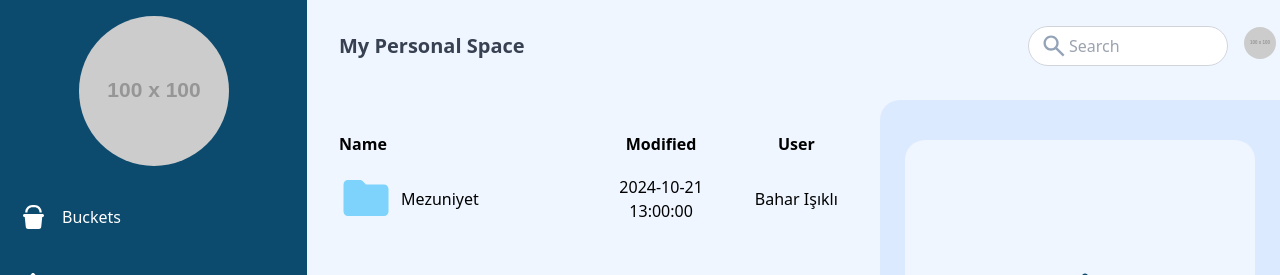
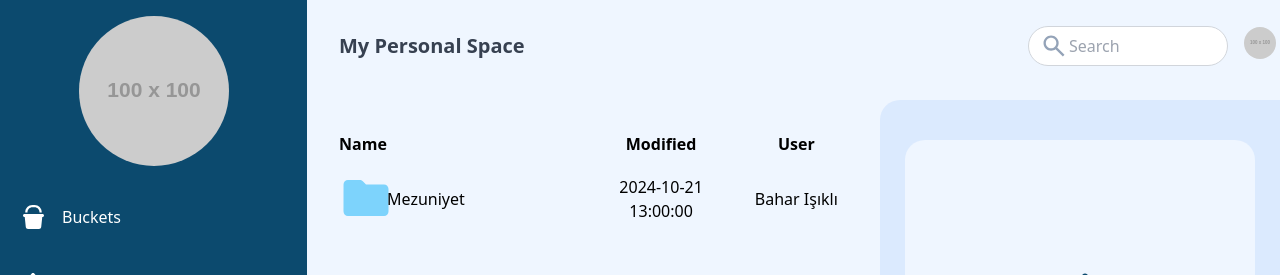
Before and after one commit to droplite-app/ui, a React (Vite) app: page / in a window 1280 px wide. Shown: the top 275 px of the page. Built offline with nearby package versions, Linux system fonts and the light colour scheme.

Commit message:
repositioned texts

```diff
--- a/src/components/File/FileItem.tsx
+++ b/src/components/File/FileItem.tsx
@@ -3,6 +3,7 @@ import FolderIcon from "../../assets/Icons/FolderIcon";
 import ImageIcon from "../../assets/Icons/ImageIcon";
 import VideoIcon from "../../assets/Icons/VideoIcon";
 import FileIcon from "../../assets/Icons/FileIcon";
+
 export interface FileItemProps {
   item: {
     id: number;
@@ -50,9 +51,9 @@ const FileItem: React.FC<FileItemProps> = ({ item, onClick }) => {
       {!isOpen && (
         <tr className="cursor-pointer" onClick={handleClick}>
           <td className="px-4 py-2">
-            <div className="flex items-center space-x-2">
-              {getIcon(item.type)}
-              <span>{item.name}</span>
+            <div className="flex items-center">
+              <div className="w-8 flex-shrink-0">{getIcon(item.type)}</div>
+              <span className="ml-4">{item.name}</span>
             </div>
           </td>
           <td className="px-4 py-2 text-center">{item.created_at}</td>
@@ -65,9 +66,10 @@ const FileItem: React.FC<FileItemProps> = ({ item, onClick }) => {
           {item.children?.map((child) => (
             <tr key={child.id} className="cursor-pointer">
               <td className="px-4 py-2">
-                <div className="flex items-center space-x-2">
-                  {getIcon(child.type)}
-                  <span>{child.name}</span>
+                <div className="flex items-center">
+                  <div className="w-8 flex-shrink-0">{getIcon(child.type)}</div>
+                  <span className="ml-7">{child.name}</span>{" "}
+                  {/* Margin artırıldı */}
                 </div>
               </td>
               <td className="px-4 py-2 text-center">{child.created_at}</td>
```
